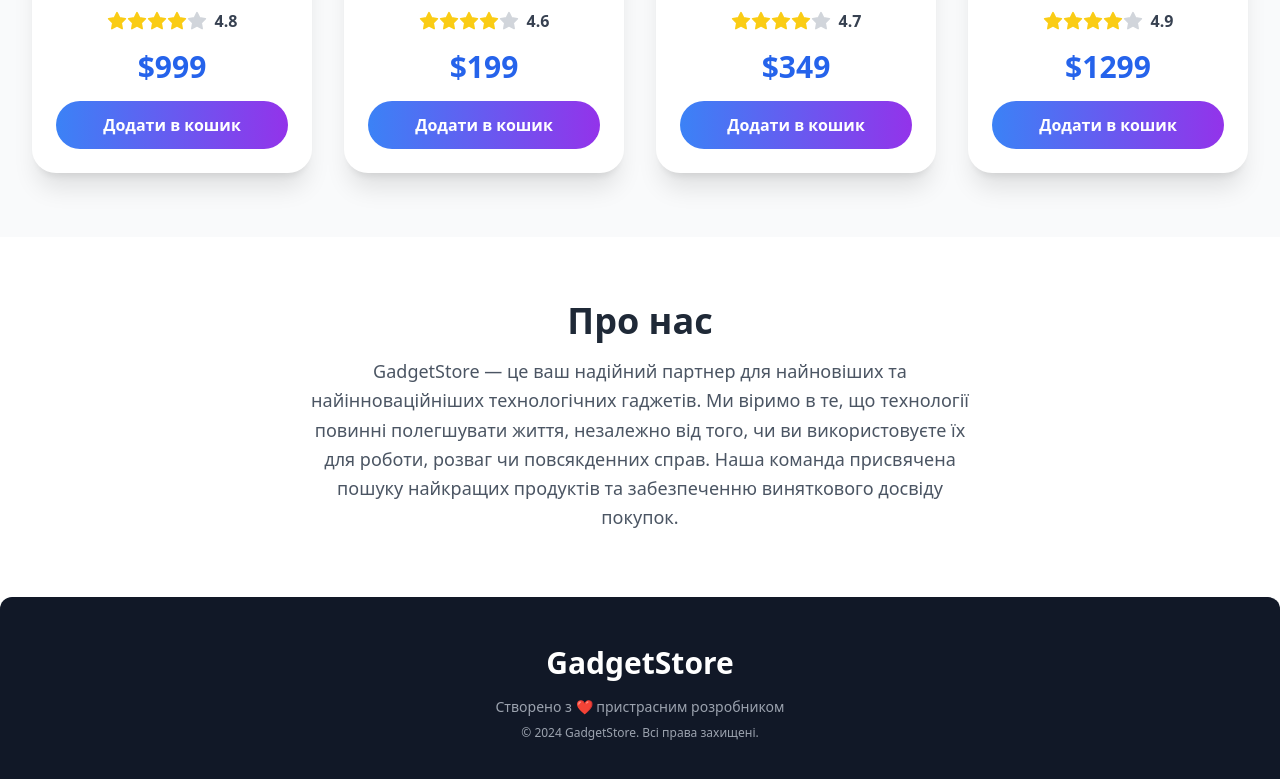
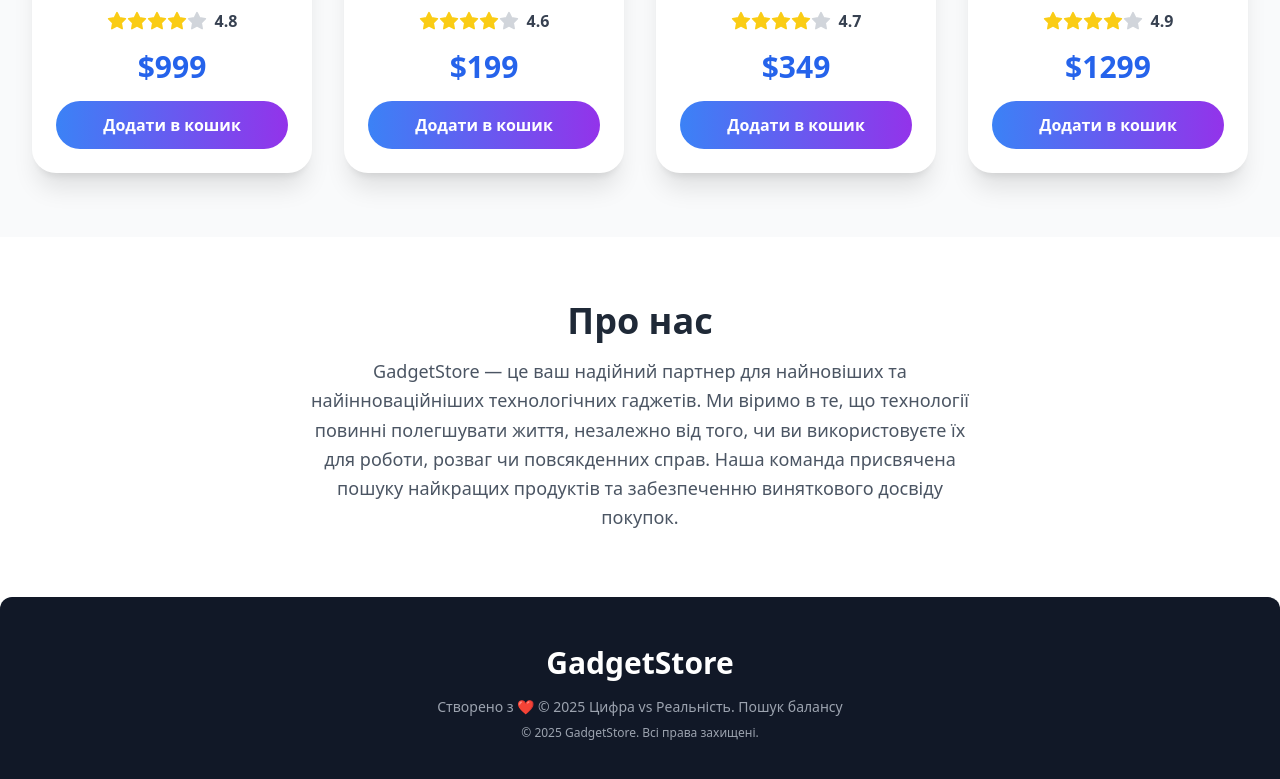
Before and after one commit to vortexisdp-cmyk/cool-site, a plain HTML site: page index.html in a window 1280 px wide. Shown: the part 1023-1802 px from the top of the page. Drawn offline with nearby package versions, Linux system fonts and the light colour scheme.

Commit message:
Update index.html

```diff
--- a/index.html
+++ b/index.html
@@ -132,8 +132,8 @@
         <footer class="bg-gray-900 text-white py-12 rounded-t-xl">
             <div class="max-w-7xl mx-auto px-4 sm:px-6 lg:px-8 text-center">
                 <h3 class="text-3xl font-bold mb-4">GadgetStore</h3>
-                <p class="text-gray-400 text-sm">Створено з ❤️ пристрасним розробником</p>
-                <p class="text-gray-400 text-xs mt-2">© 2024 GadgetStore. Всі права захищені.</p>
+                <p class="text-gray-400 text-sm">Створено з ❤️ © 2025 Цифра vs Реальність. Пошук балансу</p>
+                <p class="text-gray-400 text-xs mt-2">© 2025 GadgetStore. Всі права захищені.</p>
             </div>
         </footer>
     </div>
```
